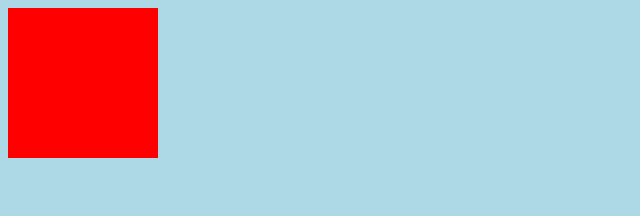
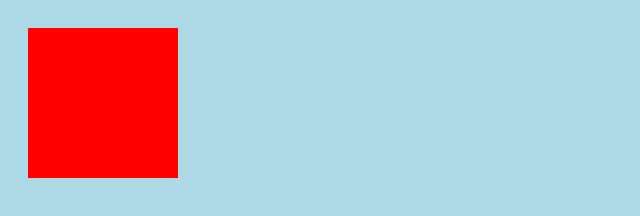
Before and after one commit to 6drge/funny-game, a plain HTML site: page index.html in a window 1280 px wide. Shown: the whole page, without its empty margins (0-640 px from the left). Drawn offline with Linux system fonts and the light colour scheme.

Commit message:
Update index.html

```diff
--- a/index.html
+++ b/index.html
@@ -9,7 +9,7 @@
     <title>woah</title>
   </head>
   <body>
-    <div id="player" style="background-color: #FF0000; width: 150px; height: 150px;"></div>
+    <div id="player" style="background-color: #FF0000; width: 150px; height: 150px; transform: translate(20px,20px);"></div>
   </body>
   <script src="main.js"></script>
 </html>
```
